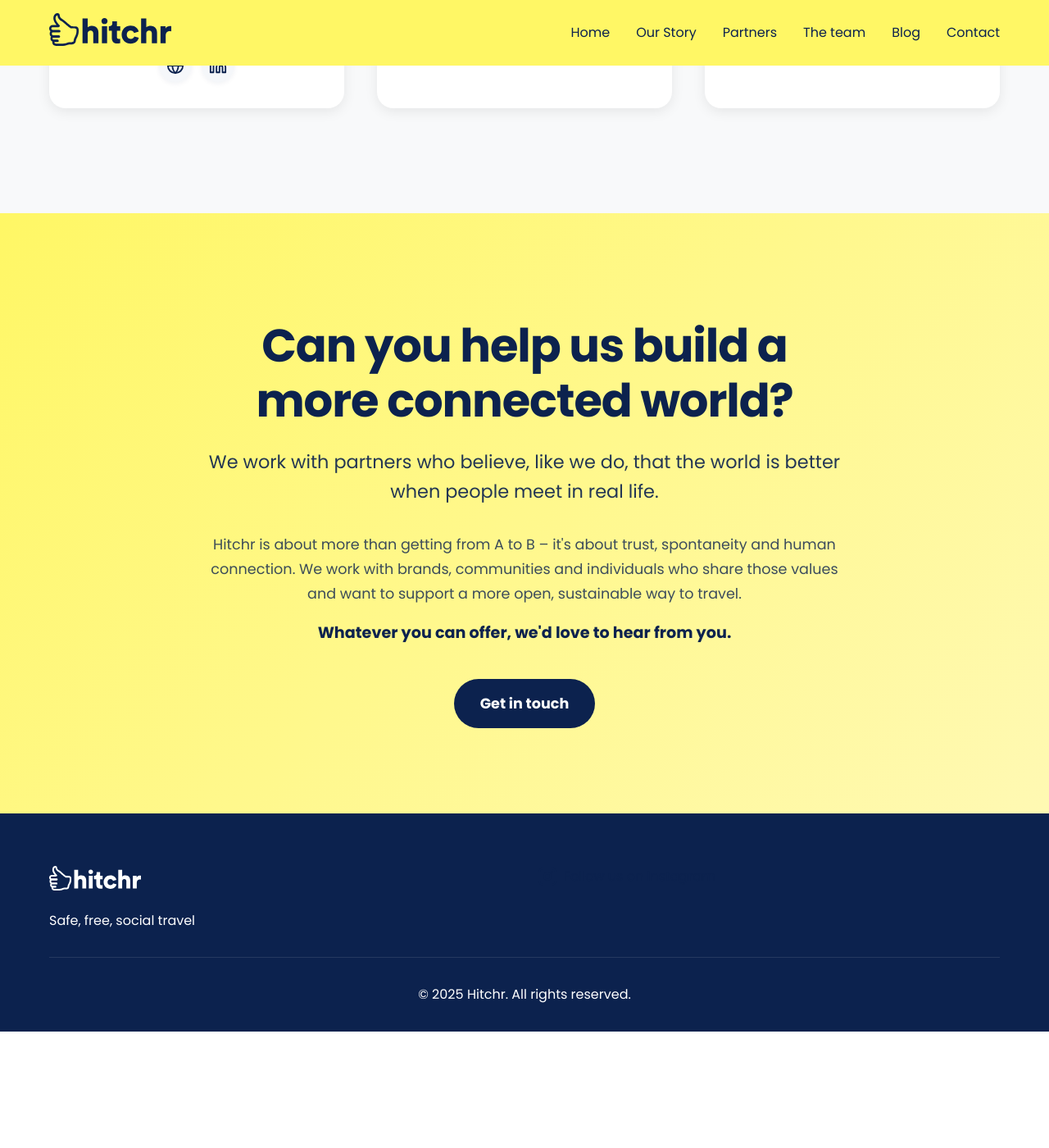
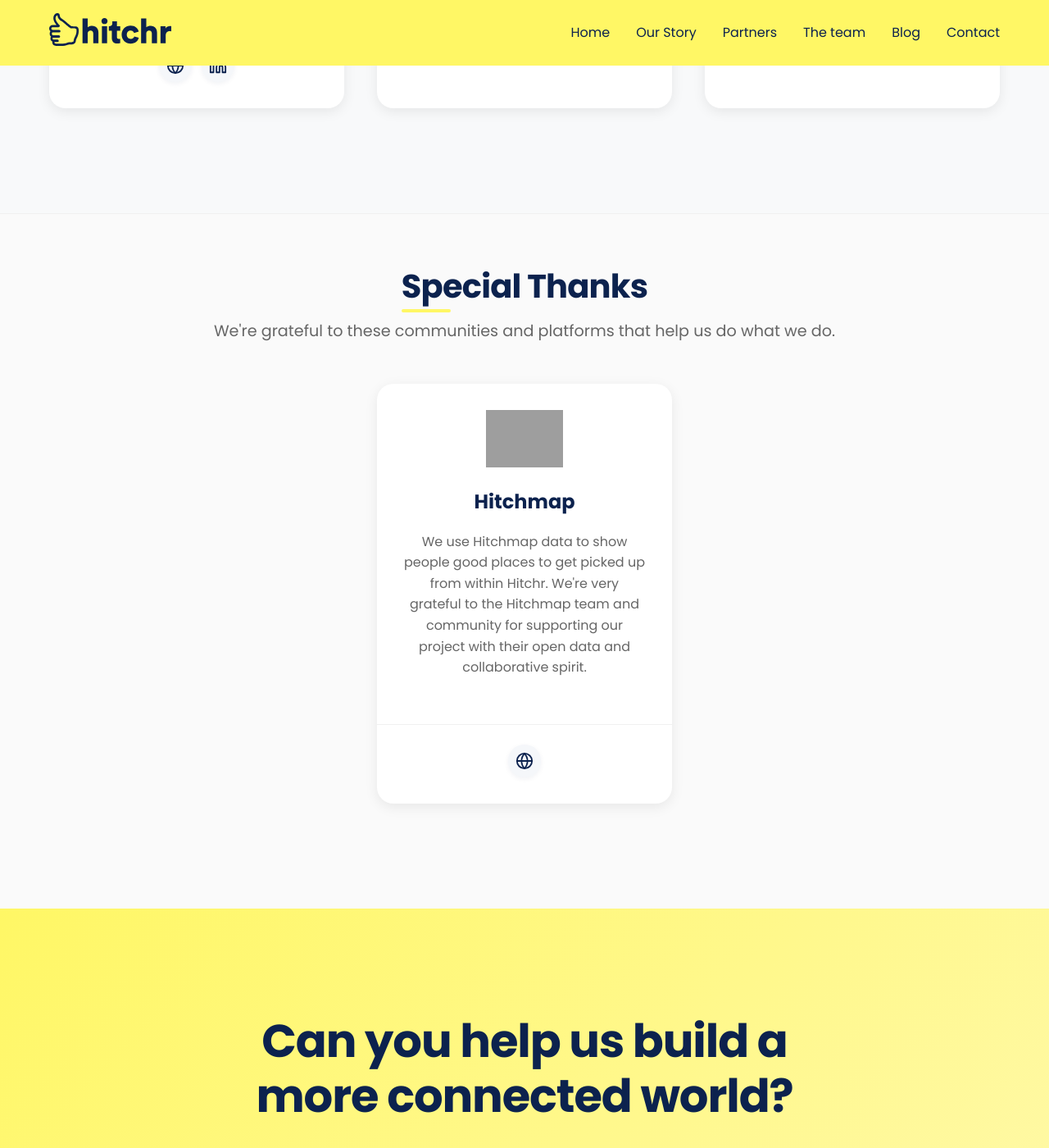
Before and after one commit to hitchrworld/hitchrworld.github.io, a Jekyll site: the page built from partners.html, in a window 1280 px wide and 1400 px high, scrolled down 834 px. Shown: the whole window at 82% size. Built offline with Jekyll 4.4.1, drawn with Linux system fonts in a browser that asks for light colours; before the commit the page ends 2092 px from its top, so only the background shows below that; grey boxes are pictures that could not be loaded.

Commit message:
Add a Credits Section to partners.html, including a partner card for Hitchmap with a description and link. Update main.css with styles for the new section, ensuring responsive design. Modify team.html to include updated social media links for team members.

```diff
--- a/assets/css/main.css
+++ b/assets/css/main.css
@@ -481,6 +481,8 @@ h2.white::after {
     box-shadow: 0 4px 16px rgba(0, 0, 0, 0.08);
     transition: transform 0.2s ease, box-shadow 0.2s ease;
     position: relative;
+    max-width: 360px;
+    margin: 0 auto;
 }
 
 .partner-card::before {
@@ -610,6 +612,107 @@ img[src*="cropped-an-honest-days-work-logo.png"] {
     .partner-card-footer {
         padding-left: 1.5rem;
         padding-right: 1.5rem;
+    }
+}
+
+/* Credits Section Styles */
+.credits-section {
+    padding: 4rem 0;
+    background: #fafafa;
+    border-top: 1px solid #f0f0f0;
+}
+
+.credits-content {
+    text-align: center;
+    margin: 0 auto;
+}
+
+.credits-content h2 {
+    font-size: 2.5rem;
+    font-weight: 700;
+    color: var(--secondary-color);
+    margin-bottom: 1rem;
+    line-height: 1.2;
+}
+
+.credits-subtitle {
+    font-size: 1.2rem;
+    color: #666;
+    margin-bottom: 3rem;
+    font-weight: 500;
+}
+
+.credits-grid {
+    display: grid;
+    grid-template-columns: repeat(auto-fit, minmax(350px, 1fr));
+    gap: 2.5rem;
+    margin-bottom: 2rem;
+}
+
+/* Credit card inherits partner card styles */
+
+
+
+
+
+
+
+.credit-fallback {
+    display: flex;
+    justify-content: center;
+    align-items: center;
+    color: var(--primary-color);
+    background: var(--secondary-color);
+    width: 80px;
+    height: 80px;
+    border-radius: 50%;
+    margin: 0 auto;
+    padding: 0;
+    position: relative;
+}
+
+.credit-fallback svg {
+    width: 40px;
+    height: 40px;
+    display: block;
+    position: absolute;
+    top: 50%;
+    left: 50%;
+    transform: translate(-50%, -50%);
+}
+
+
+
+/* Responsive Design for Credits */
+@media (max-width: 768px) {
+    .credits-content h2 {
+        font-size: 2rem;
+    }
+
+    .credits-subtitle {
+        font-size: 1.1rem;
+    }
+
+    .credits-grid {
+        grid-template-columns: 1fr;
+        gap: 1.5rem;
+    }
+}
+
+@media (max-width: 480px) {
+    .credits-content h2 {
+        font-size: 1.8rem;
+    }
+
+    .credit-card {
+        margin: 0 1rem;
+    }
+
+    .credit-card-header,
+    .credit-card-content,
+    .credit-card-footer {
+        padding-left: 1.25rem;
+        padding-right: 1.25rem;
     }
 
     .testimonial-nav {
--- a/assets/js/partners.js
+++ b/assets/js/partners.js
@@ -13,4 +13,6 @@ document.addEventListener('DOMContentLoaded', function() {
         });
     });
 
+
+
 });
--- a/partners.html
+++ b/partners.html
@@ -111,6 +111,47 @@ title: Partners
     </div>
 </section>
 
+<!-- Credits Section -->
+<section class="credits-section">
+    <div class="container">
+        <div class="credits-content">
+            <h2>Special Thanks</h2>
+            <p class="credits-subtitle">We're grateful to these communities and platforms that help us do what we do.</p>
+
+            <div class="partners-grid">
+                <div class="partner-card">
+                    <div class="partner-card-header">
+                        <div class="partner-logo-container">
+                            <img src="https://hitchmap.com/static/img/logo.png" alt="Hitchmap logo" class="partner-logo" onerror="this.style.display='none'; this.nextElementSibling.style.display='block';" />
+                            <div class="credit-fallback" style="display: none;">
+                                <svg width="60" height="60" viewBox="0 0 24 24" fill="none" stroke="currentColor" stroke-width="2" stroke-linecap="round" stroke-linejoin="round">
+                                    <path d="M21 10c0 7-9 13-9 13s-9-6-9-13a9 9 0 0 1 18 0z"></path>
+                                    <circle cx="12" cy="10" r="3"></circle>
+                                </svg>
+                            </div>
+                        </div>
+                    </div>
+                    <div class="partner-card-content">
+                        <h3>Hitchmap</h3>
+                        <p class="partner-description">We use Hitchmap data to show people good places to get picked up from within Hitchr. We're very grateful to the Hitchmap team and community for supporting our project with their open data and collaborative spirit.</p>
+                    </div>
+                    <div class="partner-card-footer">
+                        <div class="partner-links">
+                            <a href="https://hitchmap.com" target="_blank" aria-label="Hitchmap Website" class="hitcher-icon">
+                                <svg width="22" height="22" viewBox="0 0 24 24" fill="none" stroke="currentColor" stroke-width="2" stroke-linecap="round" stroke-linejoin="round">
+                                    <circle cx="12" cy="12" r="10"></circle>
+                                    <path d="M2 12h20"></path>
+                                    <path d="M12 2a15.3 15.3 0 0 1 4 10 15.3 15.3 0 0 1-4 10 15.3 15.3 0 0 1-4-10 15.3 15.3 0 0 1 4-10z"></path>
+                                </svg>
+                            </a>
+                        </div>
+                    </div>
+                </div>
+            </div>
+        </div>
+    </div>
+</section>
+
 <!-- Hero Section -->
 <section class="partners-hero">
     <div class="container">
--- a/team.html
+++ b/team.html
@@ -25,6 +25,7 @@ title: Meet the Team
                 <p class="member-bio">Passionate about sustainable travel and building communities. Adam believes hitchhiking is the ultimate form of human connection and wants to make it accessible to everyone.</p>
                 <div class="member-socials">
                     <a href="https://instagram.com/adamrenak" target="_blank" aria-label="Instagram" class="hitcher-icon"><svg width="22" height="22" viewBox="0 0 24 24" fill="none" stroke="currentColor" stroke-width="2" stroke-linecap="round" stroke-linejoin="round"><rect x="2" y="2" width="20" height="20" rx="5" ry="5"></rect><path d="M16 11.37A4 4 0 1 1 12.63 8 4 4 0 0 1 16 11.37z"></path><line x1="17.5" y1="6.5" x2="17.51" y2="6.5"></line></svg></a>
+                    <a href="https://www.linkedin.com/in/adamrenak/" target="_blank" aria-label="LinkedIn" class="hitcher-icon"><svg width="22" height="22" viewBox="0 0 24 24" fill="none" stroke="currentColor" stroke-width="2" stroke-linecap="round" stroke-linejoin="round"><path d="M16 8a6 6 0 0 1 6 6v7h-4v-7a2 2 0 0 0-2-2 2 2 0 0 0-2 2v7h-4v-7a6 6 0 0 1 6-6z"></path><rect x="2" y="9" width="4" height="12"></rect><circle cx="4" cy="4" r="2"></circle></svg></a>
                 </div>
             </div>
             <div class="team-member co-founder">
@@ -35,7 +36,8 @@ title: Meet the Team
                 <p class="member-role">Co-founder & Tech Lead</p>
                 <p class="member-bio">Tech enthusiast with a love for adventure. Dan combines his engineering background with his passion for travel to build the technology that makes hitchhiking safer and more accessible.</p>
                 <div class="member-socials">
-                    <a href="https://instagram.com/dansmith" target="_blank" aria-label="Instagram" class="hitcher-icon"><svg width="22" height="22" viewBox="0 0 24 24" fill="none" stroke="currentColor" stroke-width="2" stroke-linecap="round" stroke-linejoin="round"><rect x="2" y="2" width="20" height="20" rx="5" ry="5"></rect><path d="M16 11.37A4 4 0 1 1 12.63 8 4 4 0 0 1 16 11.37z"></path><line x1="17.5" y1="6.5" x2="17.51" y2="6.5"></line></svg></a>
+                    <a href="https://instagram.com/dansmith.drs" target="_blank" aria-label="Instagram" class="hitcher-icon"><svg width="22" height="22" viewBox="0 0 24 24" fill="none" stroke="currentColor" stroke-width="2" stroke-linecap="round" stroke-linejoin="round"><rect x="2" y="2" width="20" height="20" rx="5" ry="5"></rect><path d="M16 11.37A4 4 0 1 1 12.63 8 4 4 0 0 1 16 11.37z"></path><line x1="17.5" y1="6.5" x2="17.51" y2="6.5"></line></svg></a>
+                    <a href="https://www.linkedin.com/in/dansmithcs/" target="_blank" aria-label="LinkedIn" class="hitcher-icon"><svg width="22" height="22" viewBox="0 0 24 24" fill="none" stroke="currentColor" stroke-width="2" stroke-linecap="round" stroke-linejoin="round"><path d="M16 8a6 6 0 0 1 6 6v7h-4v-7a2 2 0 0 0-2-2 2 2 0 0 0-2 2v7h-4v-7a6 6 0 0 1 6-6z"></path><rect x="2" y="9" width="4" height="12"></rect><circle cx="4" cy="4" r="2"></circle></svg></a>
                 </div>
             </div>
         </div>
```
Also changed, not shown: assets/images/team/adam-profile.jpeg (added).
